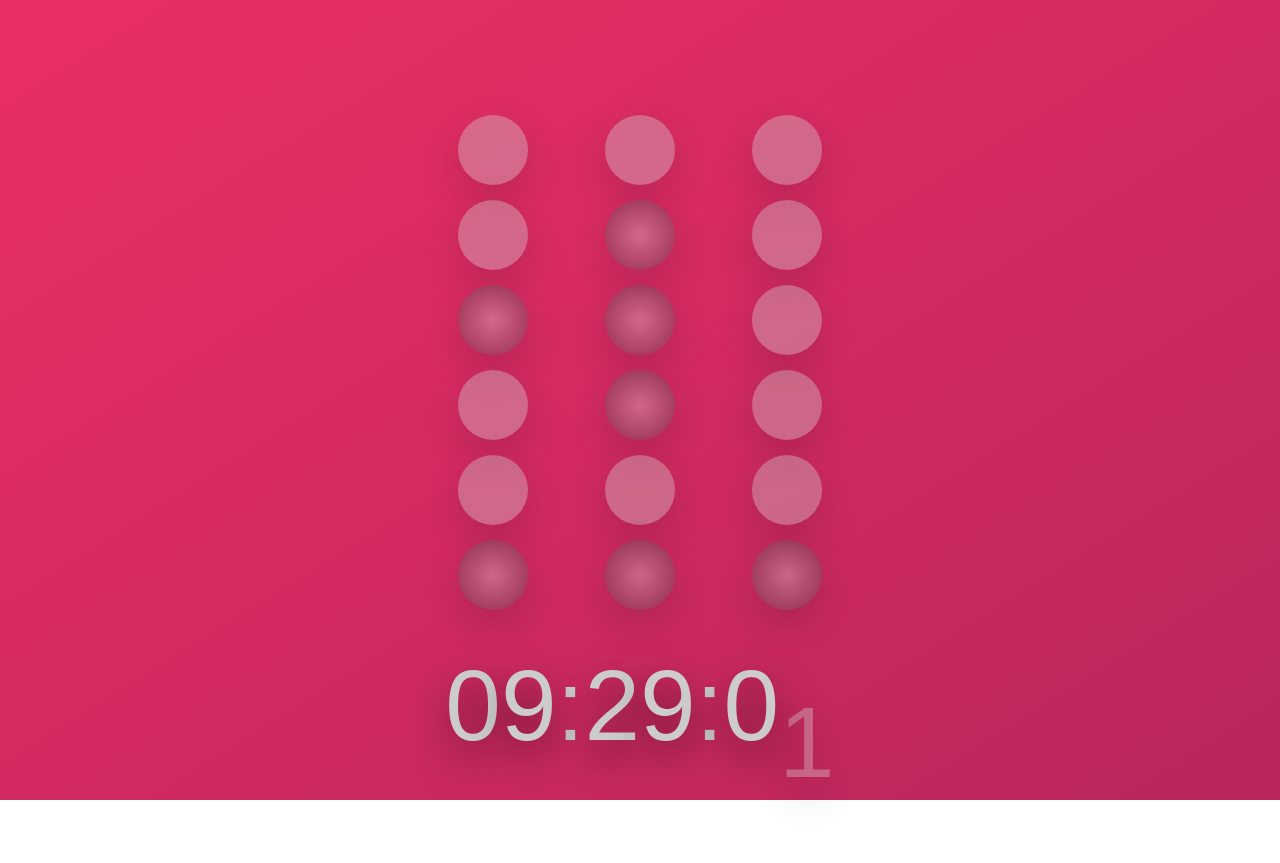
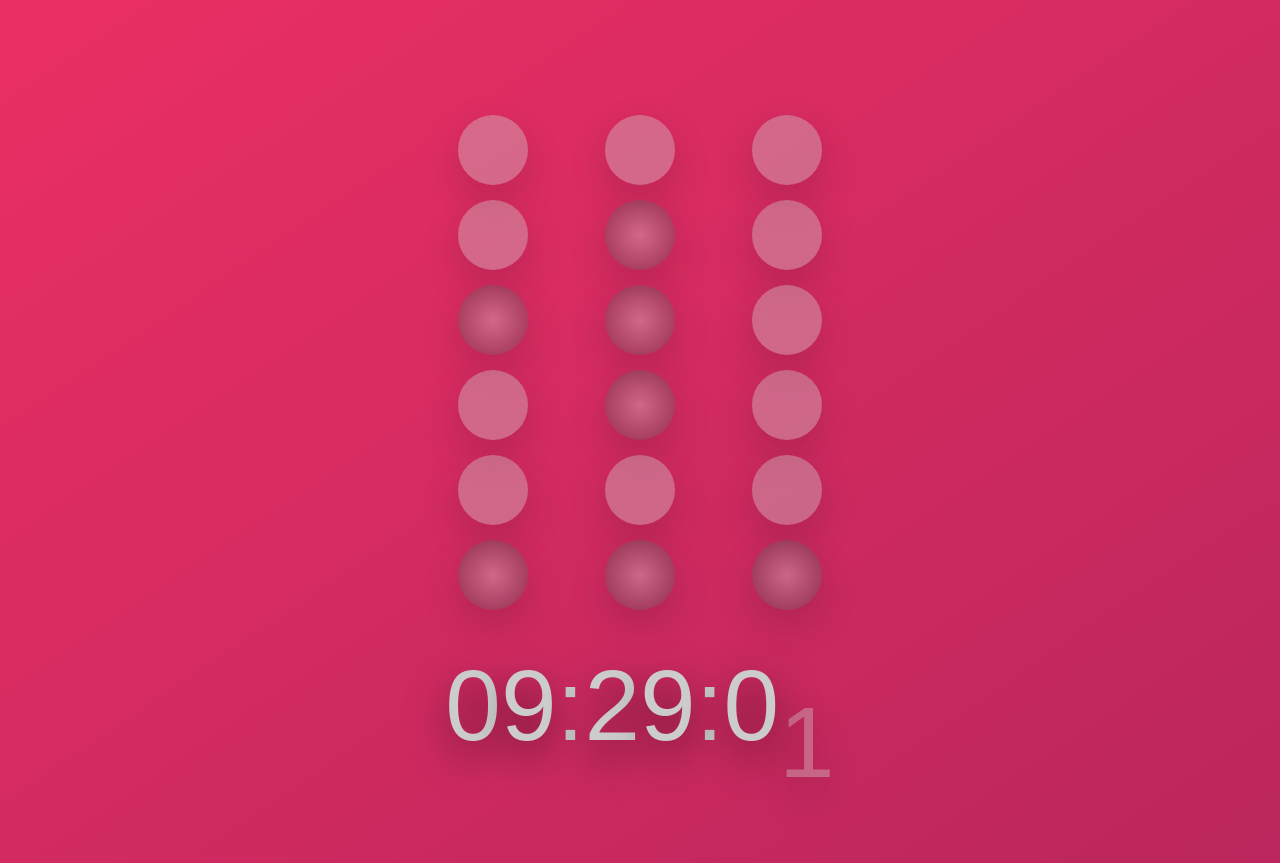
Before and after one commit to BitInByte/BinaryWatch, a website: page index.html in a window 1280 px wide. Drawn offline with Linux system fonts and the light colour scheme.

Commit message:
Bug fixed

```diff
--- a/js/index.js
+++ b/js/index.js
@@ -1,3 +1,5 @@
+const timeContainer = document.querySelector(".container__watch");
+
 // Variables object
 const state = {
 	h: 0,
@@ -7,7 +9,7 @@ const state = {
 };
 
 // debug
-// window.state = state;
+window.state = state;
 
 const init = () => {
 
@@ -33,6 +35,12 @@ const time = () => {
 	const s = d.getSeconds().toString().padStart(2, "0");
 	const m = d.getMinutes().toString().padStart(2, "0");
 	const h = d.getHours().toString().padStart(2, "0");
+	// timeContainer.textContent = h + ":" + m + ":" + s;
+	// timeContainer.textContent = `${h}:${m}:${s}`;
+
+	// console.log(document.querySelector(".animate-down"));
+
+
 
 	// Create the new markup
 	const markup = `
@@ -45,6 +53,9 @@ const time = () => {
 
 	// Render the markup
 	document.querySelector(`.${e}`).insertAdjacentHTML("afterbegin", markup);
+
+	// console.log(document.querySelector(".container__watch--second-1").classList.contains("animate-up"));
+
 
 	// Save the actual time to compare and launch the animation on the clock later
 	state.h = h;
@@ -71,6 +82,10 @@ const binary = (date) => {
 	const secondsClass = "container__binary-watch--second";
 
 	// Block objects to perform the convertion
+	// let convertedHours = [];
+	// let convertedMinutes = [];
+	// let convertedSeconds = [];
+
 	const convertHours = date.getHours();
 	const convertMinutes = date.getMinutes();
 	const convertSeconds = date.getSeconds();
@@ -80,10 +95,90 @@ const binary = (date) => {
 	const convertedMinutes = convertTimeToBinary(convertMinutes);
 	const convertedSeconds = convertTimeToBinary(convertSeconds);
 
-	// Performs the markup mapping all of the elemtns of the arrays
+	// do {
+
+	// 	if(convertHours > 0){
+	// 		convertedHours.push(Math.floor(convertHours % 2));
+
+	// 		convertHours = convertHours / 2;
+	// 	} else if (Math.floor(convertHours) === 1 || Math.floor(convertHours) === 0) {
+	// 		convertedHours.push(convertHours);
+	// 	}
+	// } while(Math.floor(convertHours) > 0)
+
+
+	// do {
+	// 	if(convertMinutes > 0) {
+
+	// 		// ConvertedHours.push(Math.floor(convertHours % 2))
+	// 		convertedMinutes.push(Math.floor(convertMinutes % 2));
+
+	// 		// console.log(convertMinutes % 2);
+
+	// 		// convertHours = convertHours / 2;
+	// 		convertMinutes = convertMinutes / 2;
+
+	// 		// console.log(convertMinutes);
+
+
+	// 	} else if (Math.floor(convertMinutes) === 1 || Math.floor(convertMinutes) === 0) {
+	// 		// console.log(`I'm in ${convert}`);
+
+	// 		convertedMinutes.push(convertMinutes);
+
+	// 		// console.log(convertedMinutes.length);
+
+	// 	}
+
+	// 	// console.log(`ConvertedMinutes: ${convertedMinutes}`);
+
+
+
+
+	// }while(Math.floor(convertMinutes) > 0)
+
+	// do {
+
+	// 	if(convertSeconds > 0){
+	// 		convertedSeconds.push(Math.floor(convertSeconds % 2));
+
+	// 		convertSeconds = convertSeconds / 2;
+	// 	} else if (Math.floor(convertSeconds) === 1 || Math.floor(convertSeconds) === 0) {
+	// 		convertedSeconds.push(convertSeconds);
+	// 	}
+	// } while(Math.floor(convertSeconds) > 0)
+
+	// if (convertedHours.length < 6) {
+	// 	const addZero = 6 - convertedHours.length;
+
+	// 	for(let i = 0; i < addZero; i ++) {
+	// 		convertedHours.push(0);
+	// 	}
+	// }
+
 	convertedHours.map(x => binaryMarkup(x, hoursClass));
+
+	// console.log(convertedMinutes.length);
+	// if (convertedMinutes.length < 6) {
+	// 	const addZero = 6 - convertedMinutes.length;
+
+	// 	for(let i = 0; i < addZero; i ++) {
+	// 		convertedMinutes.push(0);
+	// 	}
+	// }
 	convertedMinutes.map(x => binaryMarkup(x, minutesClass));
+
+	// if (convertedSeconds.length < 6) {
+	// 	const addZero = 6 - convertedSeconds.length;
+
+	// 	for(let i = 0; i < addZero; i ++) {
+	// 		convertedSeconds.push(0);
+	// 	}
+	// }
 	convertedSeconds.map(x => binaryMarkup(x, secondsClass));
+
+
+
 }
 
 const convertTimeToBinary = (time) => {
@@ -115,6 +210,9 @@ const convertTimeToBinary = (time) => {
 }
 
 const binaryMarkup = (number, e) => {
+
+	// TODO Entra aqui um novo argumento com a class onde o markup vai inserir
+
 	// Perform the binary markup
 	if(number === 1) {
 		const markup = `<div class="container__binary-watch--full-color">&nbsp;</div>`;
--- a/sass/_base.scss
+++ b/sass/_base.scss
@@ -20,10 +20,12 @@ $bp-smallest: 21.875em; // 350px
 
 body,
 html {
+	// background-color: #eb2f64;
 	background-image: linear-gradient(to right bottom, #eb2f64, #BA265D);
 	background-size: cover;
 	background-repeat: no-repeat;
-	height: 100%;
+	min-height: 100vh;
+	// height: 100vh;
 	font-family: sans-serif;
 	color: #ccc;
 	font-size: 62.5%;
--- a/sass/_layout.scss
+++ b/sass/_layout.scss
@@ -40,6 +40,7 @@
 
 	&__binary-watch {
 
+        // TODO Remove the withe space after the inline block element
         display: inline-block;
         font-size: 2rem;
         min-width: 60%;
@@ -153,7 +154,9 @@
 
 .animate-down {
     position: relative;
+    // transform: translateY(2rem);
     animation: moveDownUp .4s ease-out;
+    // animation: moveUpDown .4s ease-out .6s;
 
 }
 
```
Also changed, not shown: css/style.comp.css (added), css/style.css, 1 other file.
